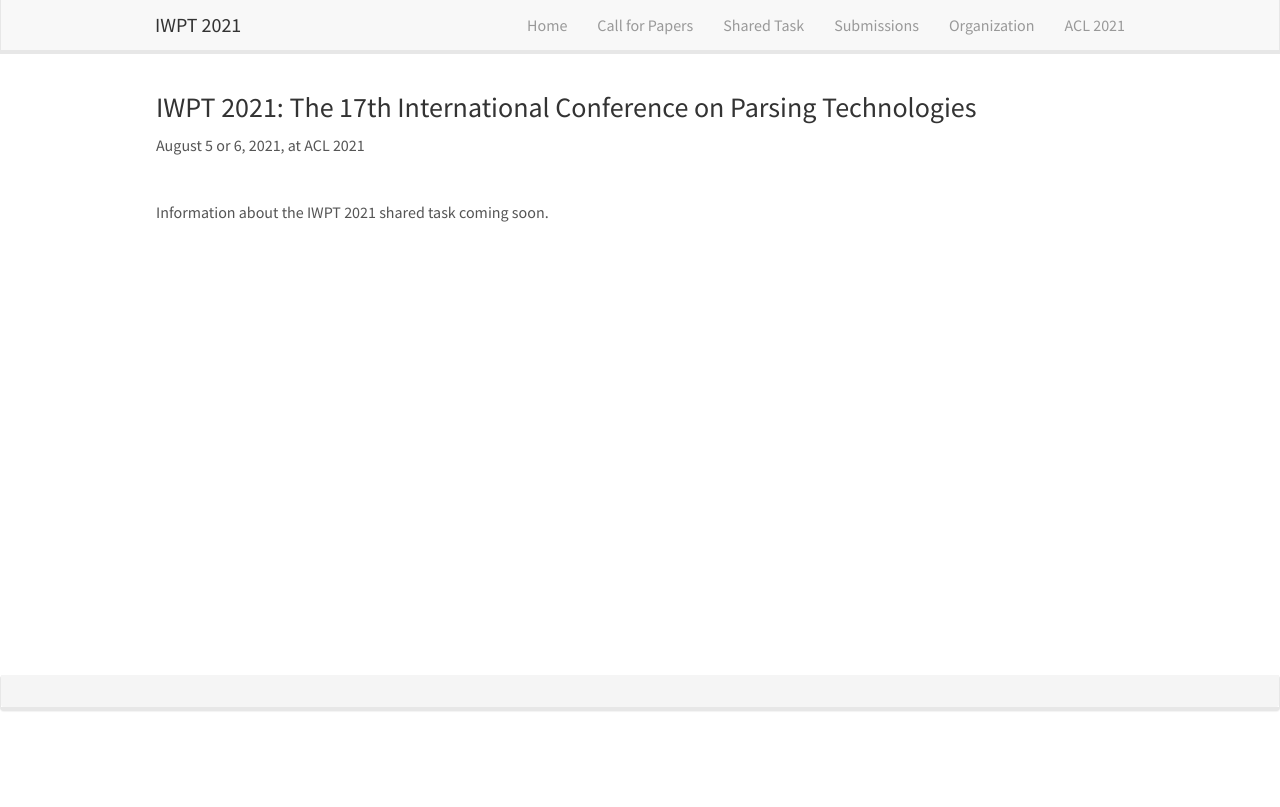
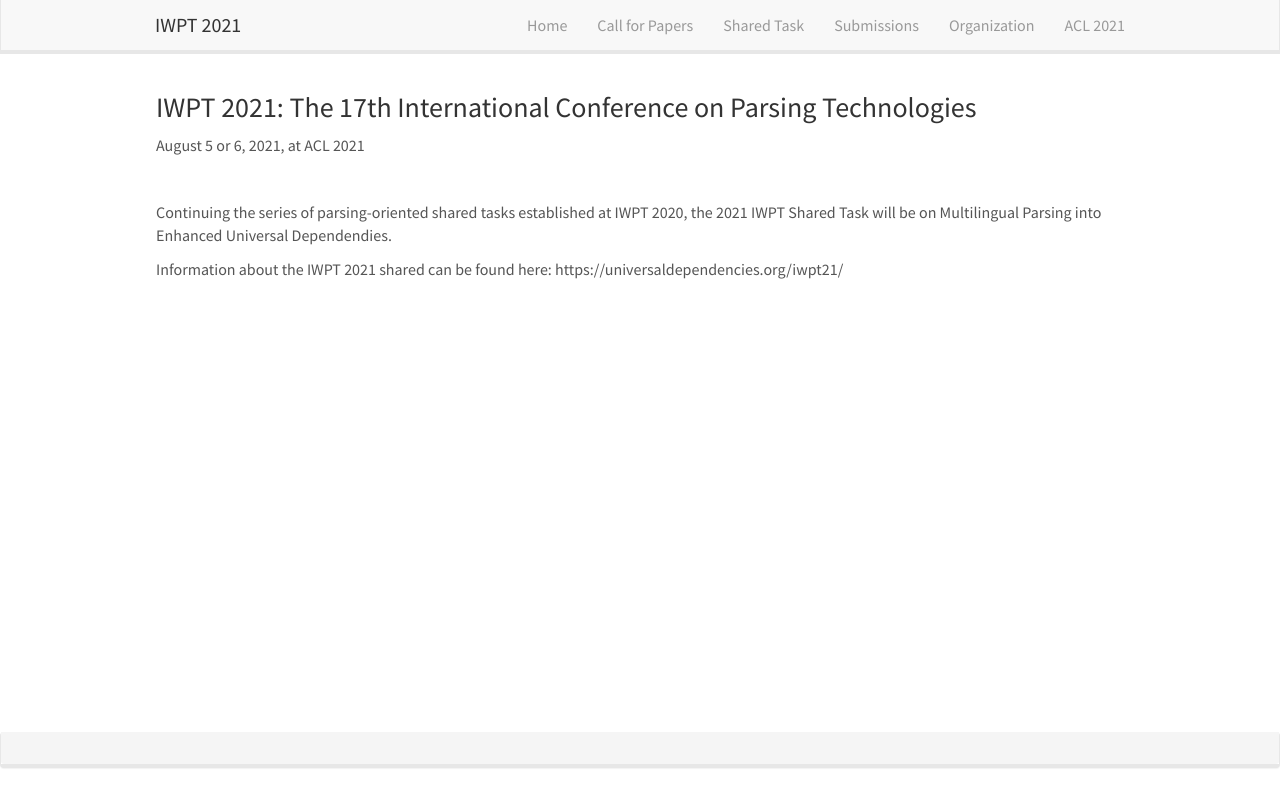
Before and after one commit to sigparse/iwpt2021, a Jekyll site: the page built from _pages/sharedtask.md, in a window 1280 px wide. Shown: the top 807 px of the page. Built offline with Jekyll 4.4.1, drawn with Linux system fonts in a browser that asks for light colours; nearby versions of some CDN libraries.

Commit message:
Update sharedtask.md

```diff
--- a/_pages/sharedtask.md
+++ b/_pages/sharedtask.md
@@ -8,7 +8,10 @@ permalink: /sharedtask
 
 &nbsp;
 
-Information about the IWPT 2021 shared task coming soon.
+Continuing the series of parsing-oriented shared tasks established at IWPT 2020, the 2021 IWPT Shared Task will be on Multilingual Parsing into Enhanced Universal Dependendies.
+
+Information about the IWPT 2021 shared can be found here:
+https://universaldependencies.org/iwpt21/
 
 &nbsp;
 
```
